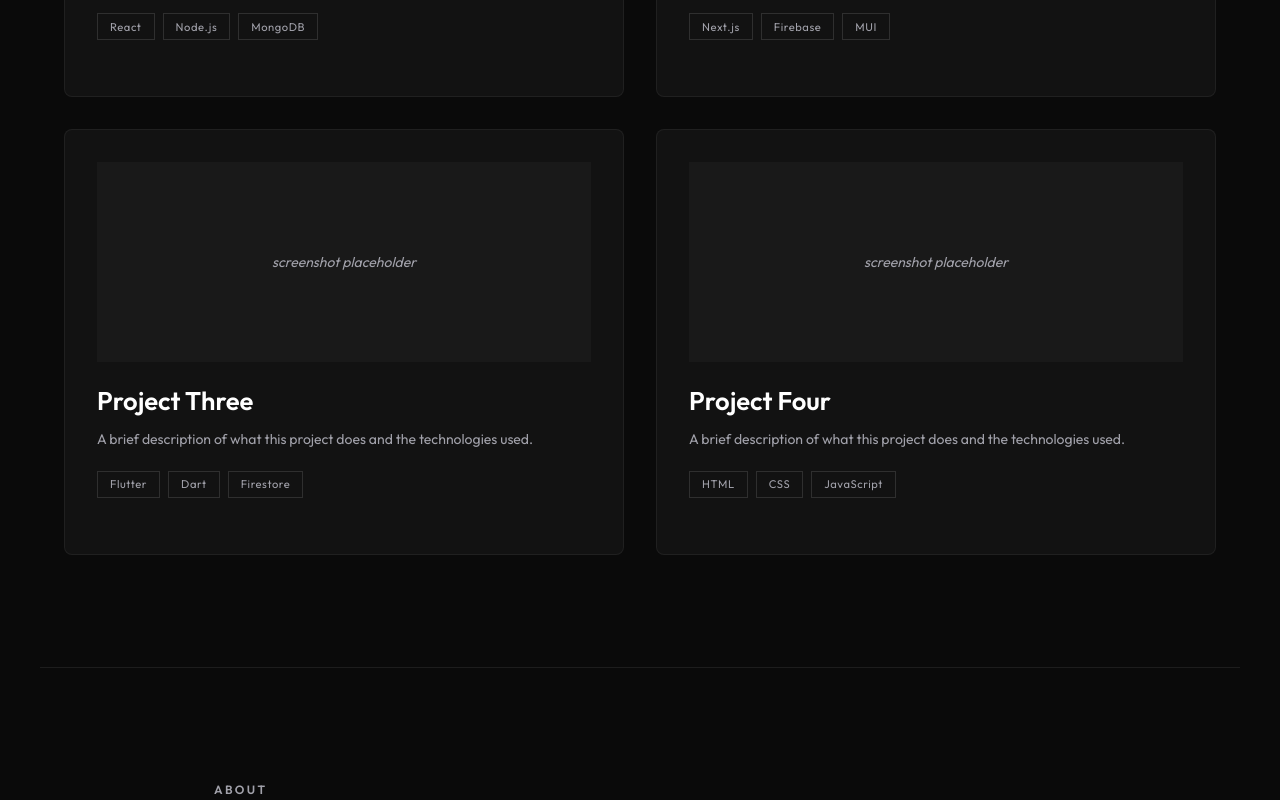
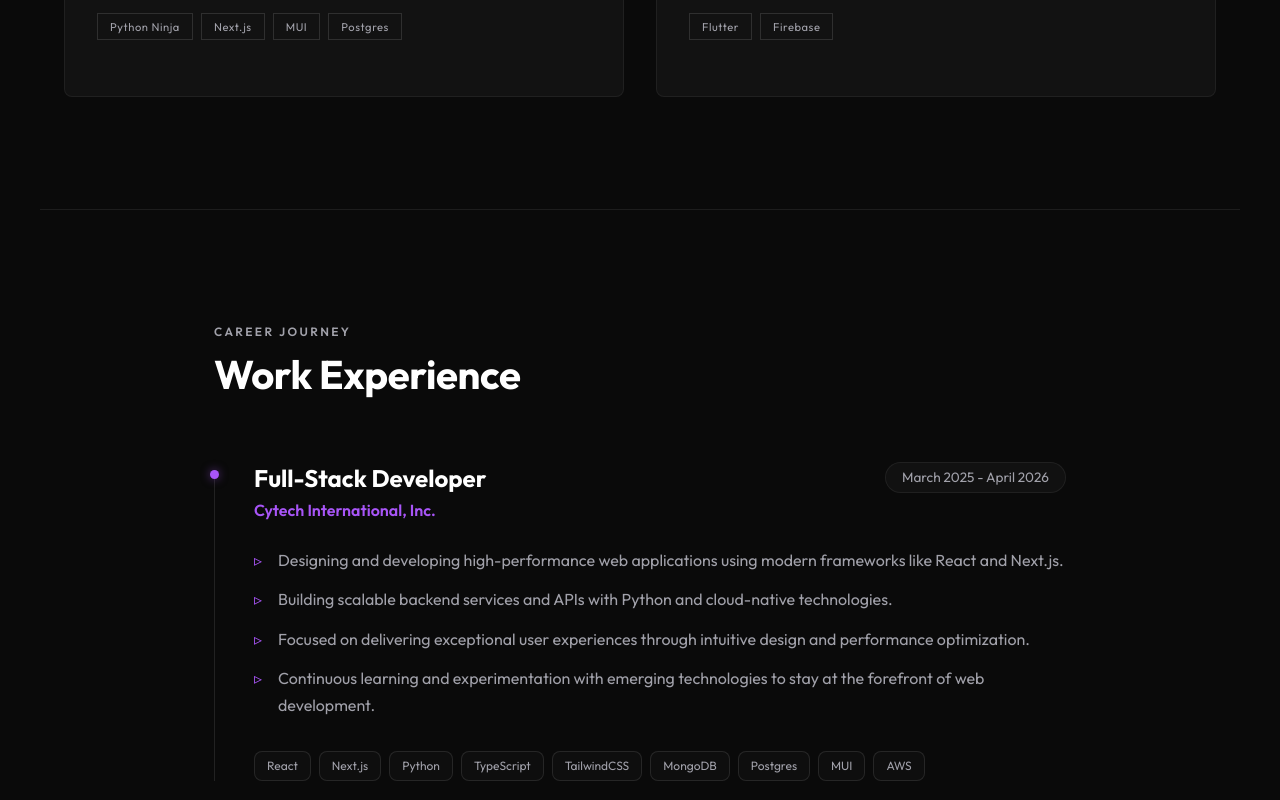
Before and after one commit to valmores/valmores.github.io, a Next.js app: page / in a window 1280 px wide. Shown: the part 1380-2180 px from the top of the page. Built offline with nearby package versions, Linux system fonts and the light colour scheme; a web font is replaced by a local one; what @mui/material-nextjs would draw is missing.

Commit message:
feat: Implement initial portfolio page structure with experience and social components.

```diff
--- /dev/null
+++ b/app/components/ExperienceItem.tsx
@@ -0,0 +1,124 @@
+import { Box, Stack, Typography } from '@mui/material';
+import React from 'react';
+
+interface ExperienceItemProps {
+  company: string;
+  role: string;
+  period: string;
+  description: string[];
+  skills: string[];
+}
+
+export default function ExperienceItem({ company, role, period, description, skills }: ExperienceItemProps) {
+  return (
+    <Box
+      sx={{
+        position: 'relative',
+        pl: { xs: 3, md: 5 },
+        pb: 8,
+        '&:last-child': { pb: 0 },
+        '&::before': {
+          content: '""',
+          position: 'absolute',
+          left: 0,
+          top: 8,
+          bottom: 0,
+          width: '1px',
+          bgcolor: 'rgba(255,255,255,0.1)',
+        },
+        '&::after': {
+          content: '""',
+          position: 'absolute',
+          left: -4,
+          top: 8,
+          width: 9,
+          height: 9,
+          borderRadius: '50%',
+          bgcolor: 'primary.main',
+          boxShadow: '0 0 10px rgba(168, 85, 247, 0.5)',
+        },
+      }}
+    >
+      <Stack
+        direction={{ xs: 'column', md: 'row' }}
+        justifyContent="space-between"
+        alignItems="flex-start"
+        spacing={2}
+        sx={{ mb: 3 }}
+      >
+        <Box>
+          <Typography variant="h5" sx={{ fontWeight: 700, mb: 0.5 }}>
+            {role}
+          </Typography>
+          <Typography variant="body1" sx={{ color: 'primary.main', fontWeight: 600 }}>
+            {company}
+          </Typography>
+        </Box>
+        <Typography
+          variant="body2"
+          sx={{
+            color: 'text.secondary',
+            bgcolor: 'rgba(255,255,255,0.03)',
+            px: 2,
+            py: 0.5,
+            borderRadius: 1,
+            border: '1px solid rgba(255,255,255,0.06)',
+            fontSize: '0.85rem',
+          }}
+        >
+          {period}
+        </Typography>
+      </Stack>
+
+      <Box sx={{ mb: 4 }}>
+        {description.map((item, i) => (
+          <Typography
+            key={i}
+            variant="body1"
+            sx={{
+              color: 'text.secondary',
+              mb: 1.5,
+              position: 'relative',
+              pl: 3,
+              lineHeight: 1.7,
+              '&::before': {
+                content: '"▹"',
+                position: 'absolute',
+                left: 0,
+                color: 'primary.main',
+              },
+            }}
+          >
+            {item}
+          </Typography>
+        ))}
+      </Box>
+
+      <Stack direction="row" spacing={1} flexWrap="wrap" useFlexGap>
+        {skills.map((skill) => (
+          <Typography
+            key={skill}
+            variant="caption"
+            sx={{
+              border: '1px solid rgba(255,255,255,0.1)',
+              borderRadius: 0.5,
+              px: 1.5,
+              py: 0.5,
+              fontSize: '0.75rem',
+              color: 'text.secondary',
+              bgcolor: 'rgba(255,255,255,0.02)',
+              transition: 'all 0.3s',
+              '&:hover': {
+                borderColor: 'primary.main',
+                color: 'primary.main',
+                bgcolor: 'rgba(168, 85, 247, 0.05)',
+              },
+            }}
+          >
+            {skill}
+          </Typography>
+        ))}
+      </Stack>
+    </Box>
+  );
+}
--- /dev/null
+++ b/app/components/SocialButton.tsx
@@ -0,0 +1,39 @@
+import { IconButton, SxProps, Theme } from '@mui/material';
+import React from 'react';
+
+interface SocialButtonProps {
+  icon: React.ReactNode;
+  href: string;
+  variant?: 'square' | 'circle';
+  sx?: SxProps<Theme>;
+}
+
+export default function SocialButton({ icon, href, variant = 'circle', sx }: SocialButtonProps) {
+  const isSquare = variant === 'square';
+
+  return (
+    <IconButton
+      href={href}
+      target="_blank"
+      sx={{
+        width: 50,
+        height: 50,
+        transition: 'all 0.3s cubic-bezier(0.4, 0, 0.2, 1)',
+        bgcolor: 'background.paper',
+        color: 'primary.main',
+        border: 'none',
+        borderRadius: isSquare ? 2 : '50%',
+        '&:hover': {
+          bgcolor: 'primary.main',
+          color: 'white',
+          transform: 'translateY(-4px)',
+          borderColor: 'primary.main',
+          boxShadow: '0 10px 20px rgba(168, 85, 247, 0.3)',
+        },
+        ...sx,
+      }}
+    >
+      {icon}
+    </IconButton>
+  );
+}
--- a/app/page.tsx
+++ b/app/page.tsx
@@ -26,6 +26,8 @@ import Grid from '@mui/material/Grid';
 import SampleWorkCard from './components/SampleWorkCard';
 import { useSampleWork } from './store/useSampleWork';
 import SampleWorkModal from './components/modals/SampleWorkModal';
+import SocialButton from './components/SocialButton';
+import ExperienceItem from './components/ExperienceItem';
 /* ───────────────────── DATA ───────────────────── */
 
 interface NavLink {
@@ -41,40 +43,51 @@ interface Project {
   image: string | null;
 }
 
+interface Experience {
+  company: string;
+  role: string;
+  period: string;
+  description: string[];
+  skills: string[];
+}
+
 const navLinks: NavLink[] = [
   { label: 'Work', href: '#work' },
+  { label: 'Experience', href: '#experience' },
   { label: 'About', href: '#about' },
   { label: 'Contact', href: '#contact' },
 ];
 
 const projects: Project[] = [
   {
-    title: 'Project One',
+    title: 'CyTech Module',
     description: 'A brief description of what this project does and the technologies used.',
-    tags: ['React', 'Node.js', 'MongoDB'],
+    tags: ['Python Ninja', 'Next.js', 'MUI', 'Postgres'],
     link: '#',
     image: null,
   },
   {
-    title: 'Project Two',
+    title: 'Budget Android',
     description: 'A brief description of what this project does and the technologies used.',
-    tags: ['Next.js', 'Firebase', 'MUI'],
+    tags: ['Flutter', 'Firebase'],
     link: '#',
     image: null,
-  },
+  }
+];
+
+const experiences: Experience[] = [
+
   {
-    title: 'Project Three',
-    description: 'A brief description of what this project does and the technologies used.',
-    tags: ['Flutter', 'Dart', 'Firestore'],
-    link: '#',
-    image: null,
-  },
-  {
-    title: 'Project Four',
-    description: 'A brief description of what this project does and the technologies used.',
-    tags: ['HTML', 'CSS', 'JavaScript'],
-    link: '#',
-    image: null,
+    company: 'Cytech International, Inc.',
+    role: 'Full-Stack Developer',
+    period: 'March 2025 - April 2026',
+    description: [
+      'Designing and developing high-performance web applications using modern frameworks like React and Next.js.',
+      'Building scalable backend services and APIs with Python and cloud-native technologies.',
+      'Focused on delivering exceptional user experiences through intuitive design and performance optimization.',
+      'Continuous learning and experimentation with emerging technologies to stay at the forefront of web development.',
+    ],
+    skills: ['React', 'Next.js', 'Python', 'TypeScript', 'TailwindCSS', 'MongoDB', 'Postgres', 'MUI', 'AWS'],
   },
 ];
 
@@ -313,28 +326,14 @@ export default function Home() {
                   {[
                     { icon: <LinkedIn />, href: '#' },
                     { icon: <GitHub />, href: 'https://github.com/valmores' },
-                    { icon: <Twitter />, href: '#' }, // Assuming Twitter for now
+                    { icon: <Twitter />, href: '#' },
                   ].map((social, i) => (
-                    <IconButton
+                    <SocialButton
                       key={i}
+                      icon={social.icon}
                       href={social.href}
-                      target="_blank"
-                      sx={{
-                        bgcolor: 'background.paper',
-                        color: 'primary.main',
-                        width: 50,
-                        height: 50,
-                        borderRadius: 2,
-                        transition: 'all 0.3s',
-                        '&:hover': {
-                          bgcolor: 'primary.main',
-                          color: 'white',
-                          transform: 'translateY(-4px)'
-                        }
-                      }}
-                    >
-                      {social.icon}
-                    </IconButton>
+                      variant="square"
+                    />
                   ))}
                 </Stack>
               </Stack>
@@ -360,6 +359,25 @@ export default function Home() {
               <SampleWorkCard key={i} project={project} />
             ))}
           </Grid>
+        </Container>
+      </Box>
+
+      <Divider sx={{ mx: 'auto', maxWidth: 'lg' }} />
+
+      {/* ── Experience Section ── */}
+      <Box id="experience" sx={{ py: { xs: 10, md: 14 } }}>
+        <Container maxWidth="md">
+          <Typography variant="h6" sx={{ color: 'text.secondary', mb: 1 }}>
+            Career Journey
+          </Typography>
+          <Typography variant="h2" sx={{ mb: 8 }}>
+            Work Experience
+          </Typography>
+          <Box sx={{ mt: 5 }}>
+            {experiences.map((exp, i) => (
+              <ExperienceItem key={i} {...exp} />
+            ))}
+          </Box>
         </Container>
       </Box>
 
@@ -411,22 +429,16 @@ export default function Home() {
             >
               Email me
             </Button>
-            <IconButton
-              color="primary"
+            <SocialButton
+              icon={<GitHub />}
               href="https://github.com/valmores"
-              target="_blank"
-              sx={{ border: '1px solid rgba(255,255,255,0.15)' }}
-            >
-              <GitHub />
-            </IconButton>
-            <IconButton
-              color="primary"
+              variant="circle"
+            />
+            <SocialButton
+              icon={<LinkedIn />}
               href="#"
-              target="_blank"
-              sx={{ border: '1px solid rgba(255,255,255,0.15)' }}
-            >
-              <LinkedIn />
-            </IconButton>
+              variant="circle"
+            />
           </Stack>
         </Container>
       </Box>
```
